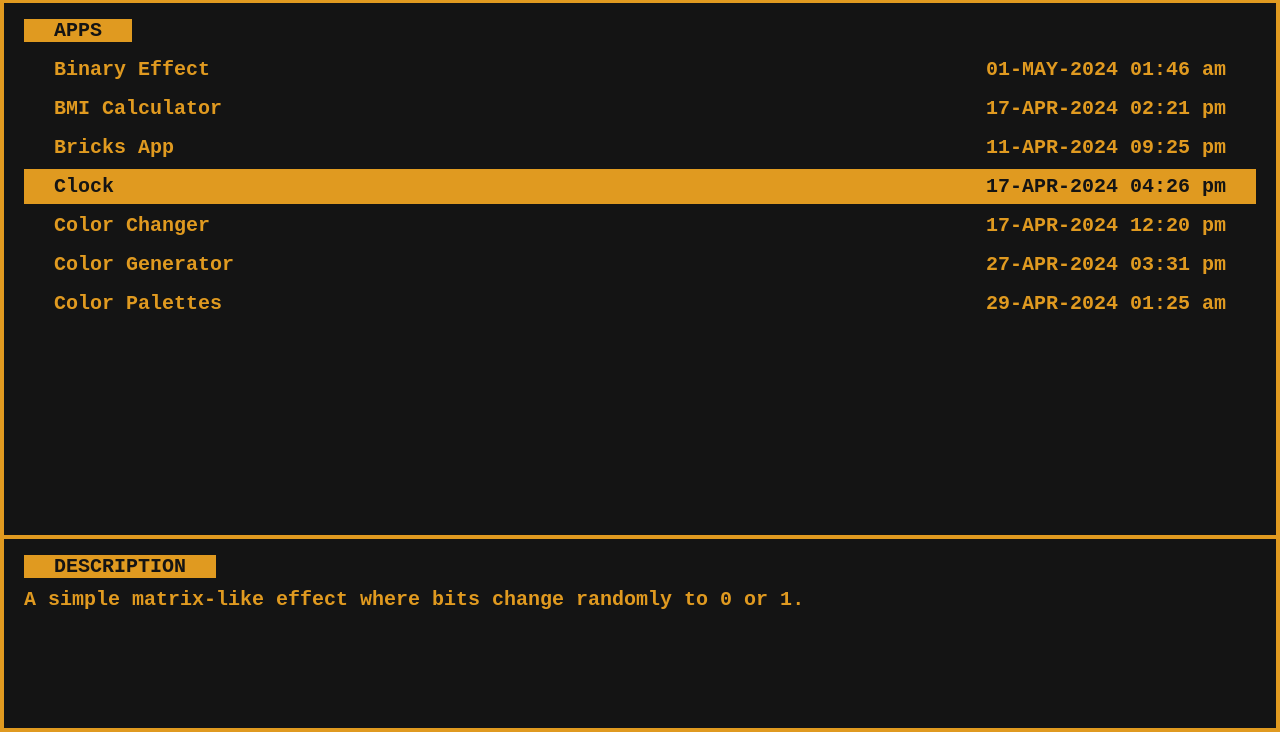
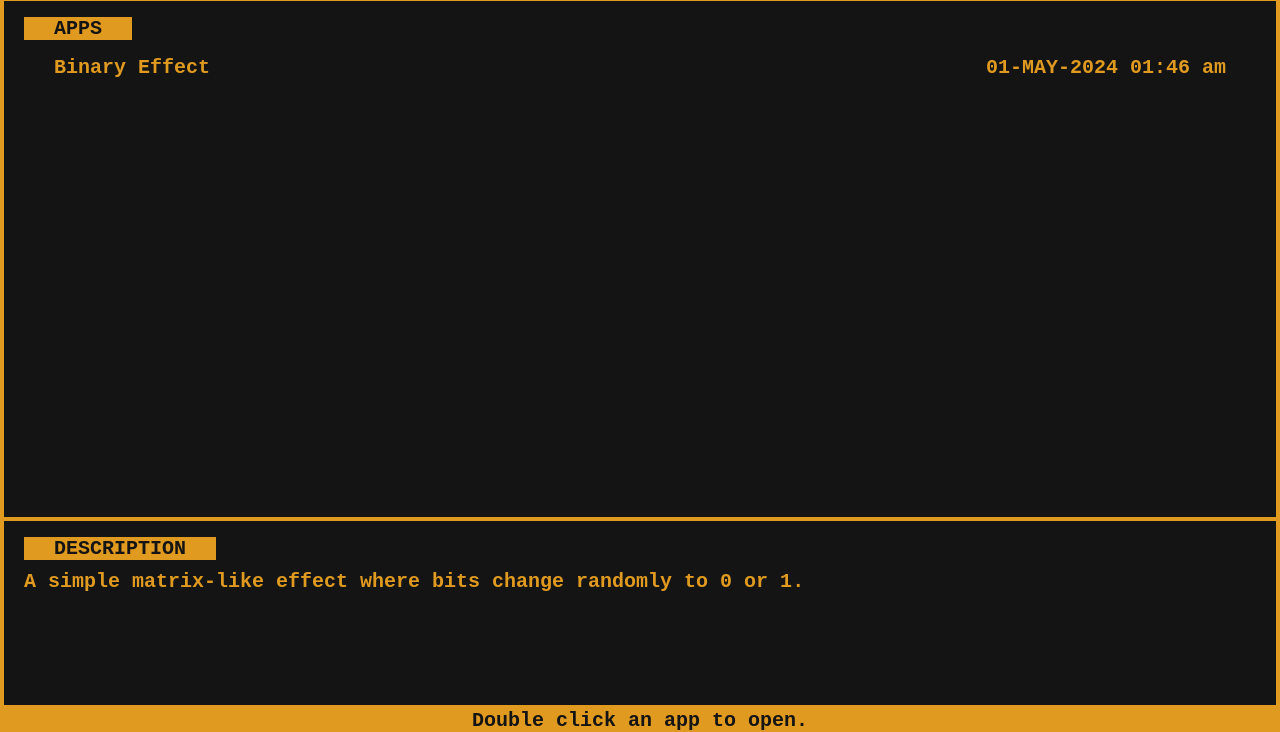
Before and after one commit to Anas-Shakeel/js-apps, a plain HTML site: page index.html in a window 1280 px wide. Shown: the part 68-800 px from the top of the page. Drawn offline with Linux system fonts and the light colour scheme.

Commit message:
add footer

```diff
--- a/index.html
+++ b/index.html
@@ -17,42 +17,12 @@
 
             <!-- Apps Sections -->
             <div class="apps-container">
-                <h2 class="section-title">APPS</h2>
-                <div class="apps custom-scrollbar">
+                <h2 class="section-title" id="appsTitle">APPS</h2>
+                <div class="apps custom-scrollbar" id="apps">
                     <!-- App Row -->
                     <a href="#" class="app-row">
                         <span class="app-row-name">Binary Effect</span>
                         <span class="app-row-datetime">01-MAY-2024 01:46 am</span>
-                    </a>
-                    <!-- App Row -->
-                    <a href="#" class="app-row">
-                        <span class="app-row-name">BMI Calculator</span>
-                        <span class="app-row-datetime">17-APR-2024 02:21 pm</span>
-                    </a>
-                    <!-- App Row -->
-                    <a href="#" class="app-row">
-                        <span class="app-row-name">Bricks App</span>
-                        <span class="app-row-datetime">11-APR-2024 09:25 pm</span>
-                    </a>
-                    <!-- App Row -->
-                    <a href="#" class="app-row app-row-active">
-                        <span class="app-row-name">Clock</span>
-                        <span class="app-row-datetime">17-APR-2024 04:26 pm</span>
-                    </a>
-                    <!-- App Row -->
-                    <a href="#" class="app-row">
-                        <span class="app-row-name">Color Changer</span>
-                        <span class="app-row-datetime">17-APR-2024 12:20 pm</span>
-                    </a>
-                    <!-- App Row -->
-                    <a href="#" class="app-row">
-                        <span class="app-row-name">Color Generator</span>
-                        <span class="app-row-datetime">27-APR-2024 03:31 pm</span>
-                    </a>
-                    <!-- App Row -->
-                    <a href="#" class="app-row">
-                        <span class="app-row-name">Color Palettes</span>
-                        <span class="app-row-datetime">29-APR-2024 01:25 am</span>
                     </a>
                 </div>
             </div>
@@ -64,6 +34,11 @@
                     A simple matrix-like effect where bits change randomly to 0 or 1.
                 </p>
             </div>
+
+            <!-- Description Sections -->
+            <div class="footer">
+                <p>Double click an app to open.</p>
+            </div>
         </main>
     </body>
 </html>
--- a/style.css
+++ b/style.css
@@ -182,6 +182,8 @@ main {
 .footer {
     background-color: var(--clr-accent);
     color: var(--clr-primary);
+    display: flex;
+    justify-content: center;
 }
 
 /* ? Custom Scollbar */
```
